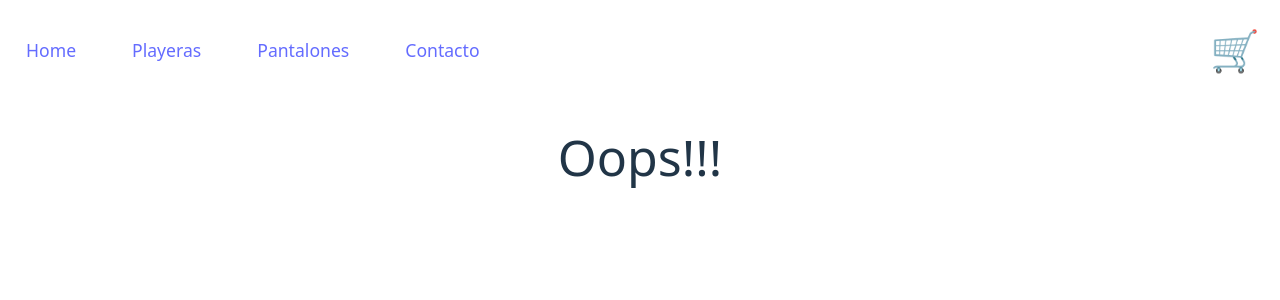
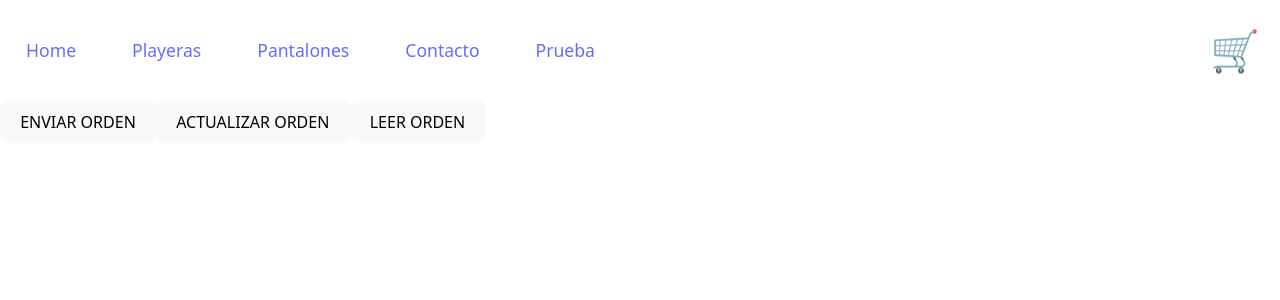
Before and after one commit to AMQ-uiroga/repo-React, a React (Vite) app: page /repo-React/prueba in a window 1280 px wide. Shown: the top 300 px of the page. Built offline with nearby package versions, Linux system fonts and the light colour scheme.

Commit message:
conexion a la base

```diff
--- a/package.json
+++ b/package.json
@@ -12,10 +12,11 @@
     "preview": "vite preview"
   },
   "dependencies": {
+    "firebase": "^12.4.0",
     "react": "^19.1.1",
+    "react-bootstrap": "^2.8.0",
     "react-dom": "^19.1.1",
-    "react-router-dom": "^7.9.3",
-    "react-bootstrap": "^2.8.0"
+    "react-router-dom": "^7.9.3"
   },
   "devDependencies": {
     "@eslint/js": "^9.33.0",
--- a/src/App.jsx
+++ b/src/App.jsx
@@ -5,6 +5,7 @@ import { Error404 } from "./views/Error404"
 import { Contact } from "./views/Contact"
 import { Home } from "./views/Home"
 import { ProductsByCategory } from "./views/ProductsByCategory"
+import { ConexionPrueba } from "./views/ConexionPrueba"
 import "./App.css";
 import { Detail } from "./views/Detail"
 
@@ -18,6 +19,7 @@ function App() {
 	      		<Route path="/category/:categoryId" element={<ProductsByCategory />} />
 				<Route path="/products/:productId" element={<Detail />} />
 				<Route path="*" element={<Error404 />} />
+				<Route path="/prueba" element={<ConexionPrueba />} />
 			</Routes>
 		</BrowserRouter>
 
--- a/src/components/NavBar.jsx
+++ b/src/components/NavBar.jsx
@@ -25,6 +25,9 @@ export const NavBar = () => (
         <NavLink to="/contact">
           <span className="nav-link">Contacto</span>
         </NavLink>
+        <NavLink to="/prueba">
+          <span className="nav-link">Prueba</span>
+        </NavLink>
       </Nav>
       <CartWidget />
     </Container>
--- /dev/null
+++ b/src/tools/firebase.jsx
@@ -0,0 +1,19 @@
+// Import the functions you need from the SDKs you need
+import { initializeApp } from "firebase/app"
+import { getFirestore } from 'firebase/firestore'
+
+// Your web app's Firebase configuration
+const firebaseConfig = {
+  apiKey: "AIzaSyDobTe46_-uMWvYU80bOl0JZCmOG-z7cO4",
+  authDomain: "react-ecommerce-coder-3aa6d.firebaseapp.com",
+  projectId: "react-ecommerce-coder-3aa6d",
+  storageBucket: "react-ecommerce-coder-3aa6d.firebasestorage.app",
+  messagingSenderId: "341737375845",
+  appId: "1:341737375845:web:0e42babbc3ad4aa98d9e8c"
+};
+
+// Initialize Firebase
+const app = initializeApp(firebaseConfig)
+
+// Initialize Firestore
+export const db = getFirestore(app)
--- /dev/null
+++ b/src/views/ConexionPrueba.jsx
@@ -0,0 +1,62 @@
+import {
+  doc,
+  updateDoc,
+  collection,
+  addDoc,
+  getDoc
+} from "firebase/firestore";
+import { db } from '../tools/firebase.jsx';
+
+export const ConexionPrueba = () => {
+  const sendOrder = () => {
+    const order = {
+      buyer: {
+        name: "Avantt",
+        phone: 33333,
+        email: "fweewefff",
+      },
+      items: [
+        { id: 3, title: "bicicleta", price: 200, quantity: 8 },
+        { id: 5, title: "gorra", price: 2000, quantity: 6 },
+      ],
+      total: 13600,
+    };
+
+    const orderCollection = collection(db, "orders");
+
+    addDoc(orderCollection, order).then(({ id }) => {
+      if (id) {
+        alert("Su orden: " + id + " ha sido completada!");
+      }
+    });
+  };
+
+  const buyer = {
+    name: "Avantt",
+    phone: 33333,
+    email: "fweewefff",
+  };
+
+  const updateOrder = () => {
+    const orderDoc = doc(db, "orders", "knnzQ74lCahB1sZavjYy");
+    updateDoc(orderDoc, {
+      total: 333331,
+      cuotas: 5,
+      buyer: { ...buyer, phone: 55 },
+    });
+  };
+
+  const readOrder = () => {
+    const orderDoc = doc(db, "orders", "knnzQ74lCahB1sZavjYy");
+    getDoc(orderDoc).then((res) => console.log(res.data()));
+    console.log("Orden leida");
+  }
+
+  return (
+    <div>
+      <button onClick={sendOrder}>ENVIAR ORDEN</button>
+      <button onClick={updateOrder}>ACTUALIZAR ORDEN</button>
+      <button onClick={readOrder}>LEER ORDEN</button>
+    </div>
+  );
+};
```
Also changed, not shown: src/index.jsx (added, +15 -0 lines), 1 other file (tests, documents, lock files or other folders).
